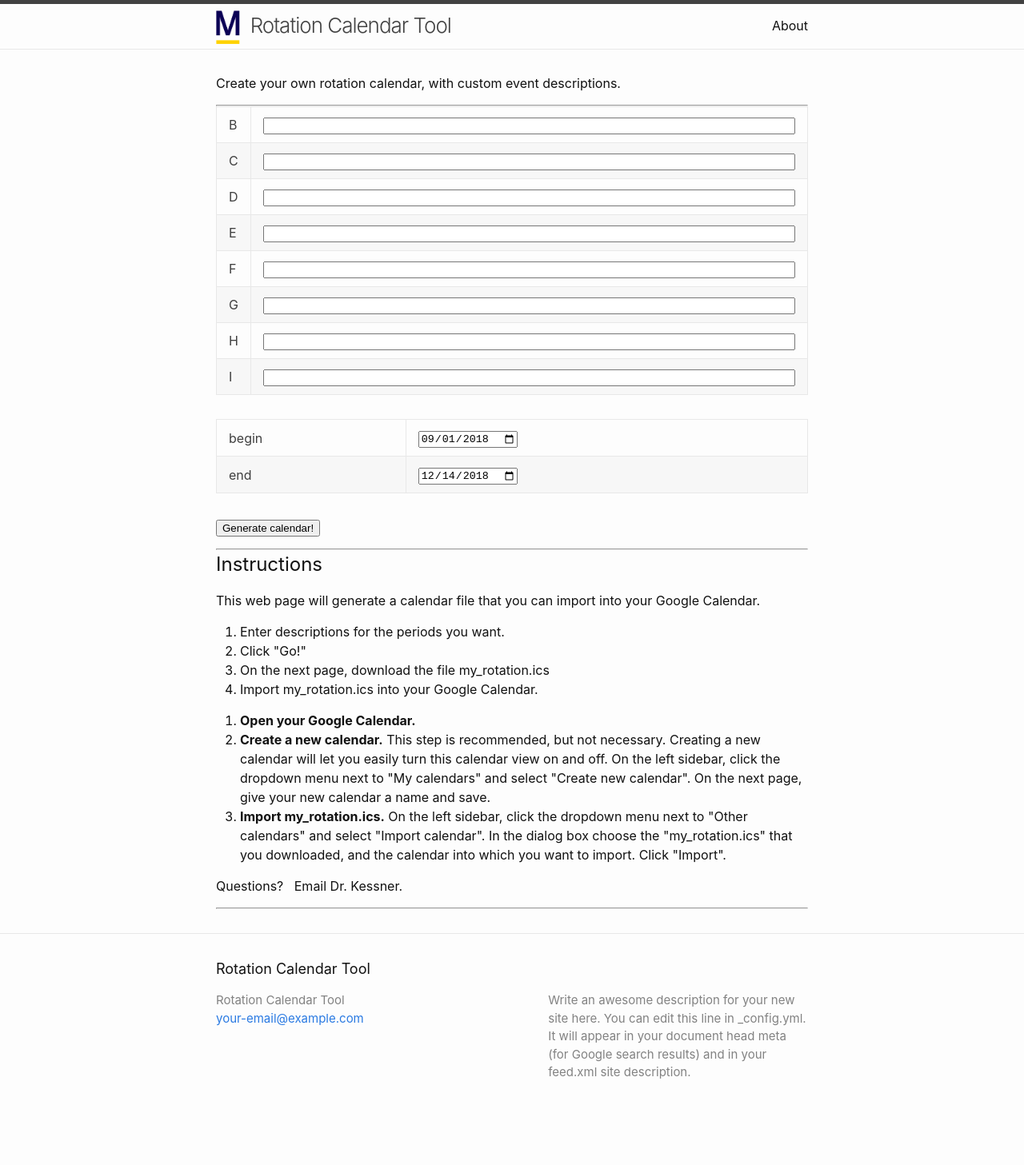
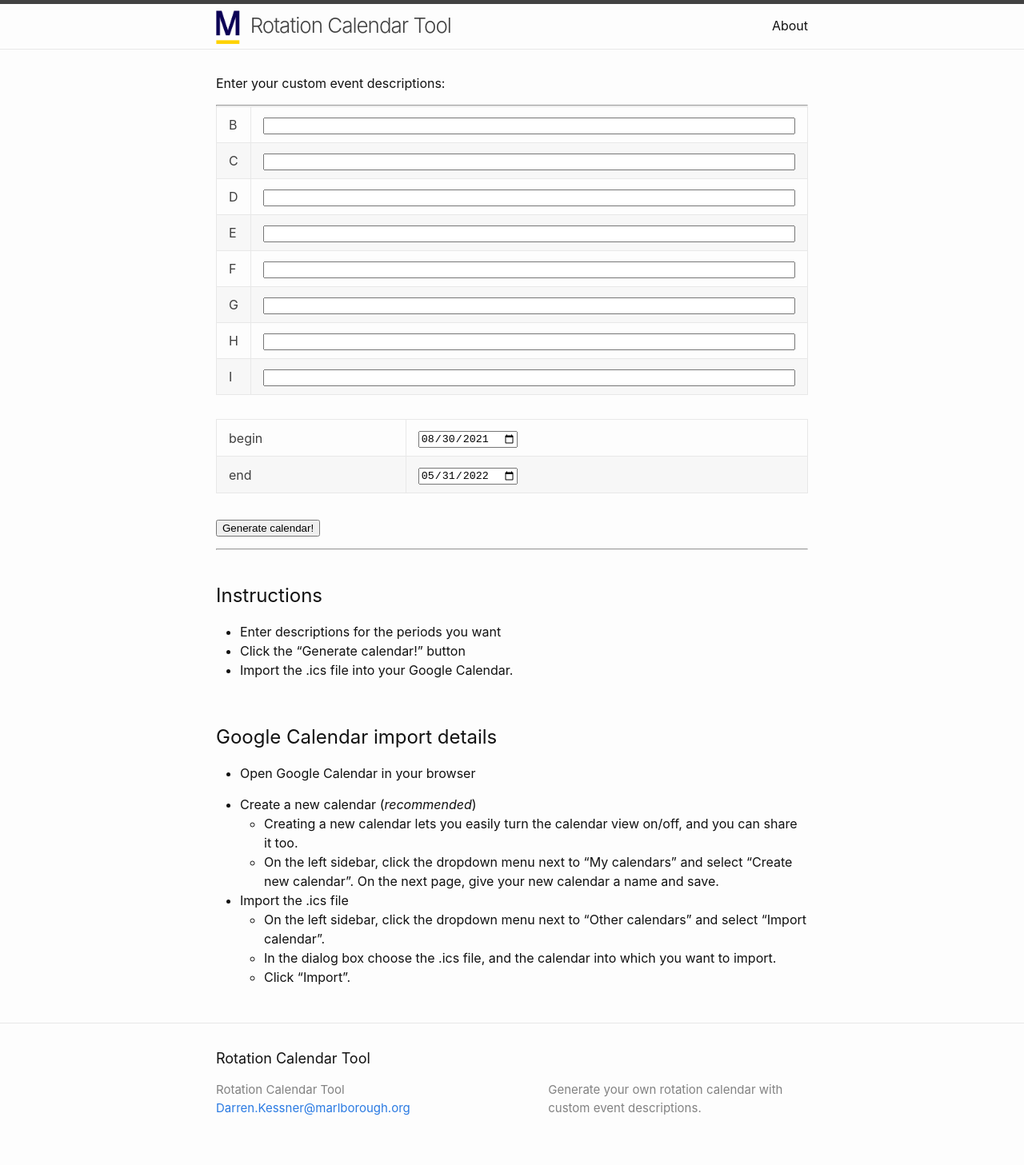
Before and after one commit to dkessner/ics_transform, a Jekyll site: the page built from index.md, in a window 1280 px wide. Shown: the whole page at 80% size. Built offline with Jekyll 4.4.1, drawn with Linux system fonts in a browser that asks for light colours; before the commit the page ends 1413 px from its top, so only the background shows below that.

Commit message:
work on webpage

```diff
--- a/_config.yml
+++ b/_config.yml
@@ -19,11 +19,9 @@
 # in the templates via {{ site.myvariable }}.
 
 title: Rotation Calendar Tool
-email: your-email@example.com
+email: Darren.Kessner@marlborough.org
 description: >- # this means to ignore newlines until "baseurl:"
-  Write an awesome description for your new site here. You can edit this
-  line in _config.yml. It will appear in your document head meta (for
-  Google search results) and in your feed.xml site description.
+  Generate your own rotation calendar with custom event descriptions.
 baseurl: "ics_transform" # the subpath of your site, e.g. /blog
 url: "" # the base hostname & protocol for your site, e.g. http://example.com
 twitter_username: jekyllrb
--- a/index.md
+++ b/index.md
@@ -5,7 +5,7 @@
 layout: default
 ---
 
-Create your own rotation calendar, with custom event descriptions.
+Enter your custom event descriptions:
 
 <hr/>
 
@@ -21,8 +21,8 @@ Create your own rotation calendar, with custom event descriptions.
 </table>
 
 <table>
-<tr><td>begin</td><td><input type="date" name="begin" id="beginInput" value="2018-09-01"></td></tr>
-<tr><td>end</td><td><input type="date" name="end" value="2018-12-14"></td></tr>
+<tr><td>begin</td><td><input type="date" name="begin" id="beginInput" value="2021-08-30"></td></tr>
+<tr><td>end</td><td><input type="date" name="end" value="2022-05-31"></td></tr>
 </table>
 
 <input type="button" value="Generate calendar!" onclick="myFunction()">
@@ -33,40 +33,30 @@ Create your own rotation calendar, with custom event descriptions.
 </script>
 
 <hr/>
+<br/>
 
-<h2>Instructions</h2>
+## Instructions
 
-<p>
-This web page will generate a calendar file that you can import into your
-Google Calendar.
-</p>
+- Enter descriptions for the periods you want
+- Click the "Generate calendar!" button
+- Import the .ics file into your Google Calendar.
 
+<br/>
 
-<ol>
-    <li>Enter descriptions for the periods you want.</li>
-    <li>Click "Go!"</li>
-    <li>On the next page, download the file my_rotation.ics</li>
-    <li>Import my_rotation.ics into your Google Calendar.</li>
-</ol>
+## Google Calendar import details
 
+- Open Google Calendar in your browser
 
-<ol>
-    <li><b>Open your Google Calendar.</b></li>
-    <li><b>Create a new calendar.</b>
-        This step is recommended, but not necessary.  Creating a new
-        calendar will let you easily turn this calendar view on and off.
-        On the left sidebar, click the dropdown menu next to "My calendars"
-        and select "Create new calendar".  On the next page, give your new
-        calendar a name and save.
-    </li>
-    <li><b>Import my_rotation.ics.</b>
-        On the left sidebar, click the dropdown menu next to "Other
-        calendars" and select "Import calendar".  In the dialog box choose
-        the "my_rotation.ics" that you downloaded, and the calendar into
-        which you want to import.  Click "Import".
-    </li>
-</ol>
+- Create a new calendar (_recommended_)
+    - Creating a new calendar lets you easily turn the calendar view on/off,
+      and you can share it too.
+    - On the left sidebar, click the dropdown menu next to "My calendars" and
+      select "Create new calendar".  On the next page, give your new calendar a
+      name and save.
 
-Questions?  &nbsp; Email Dr. Kessner.
-
-<hr/>
+- Import the .ics file
+    - On the left sidebar, click the dropdown menu next to "Other calendars"
+      and select "Import calendar".
+    - In the dialog box choose the .ics file, and the calendar into which you
+      want to import.
+    - Click "Import".
```
